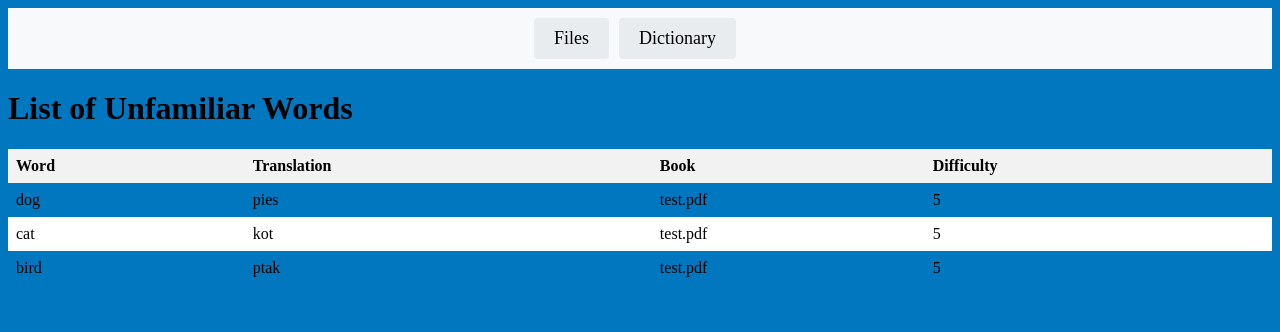
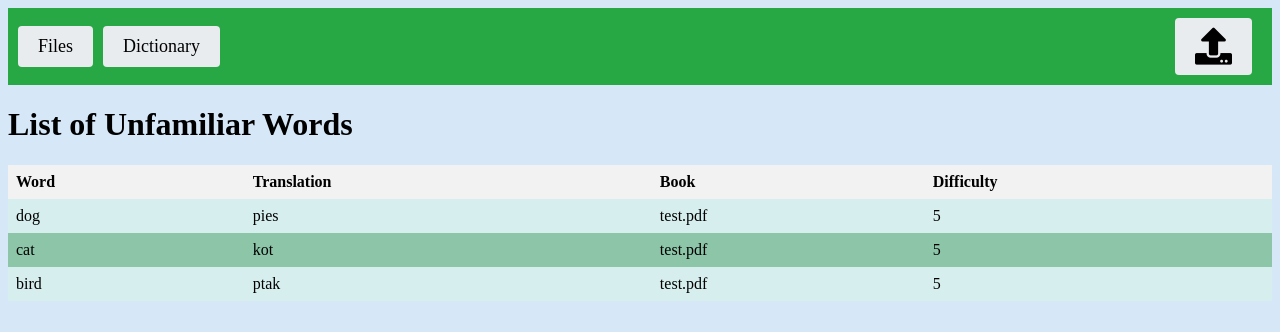
Before and after one commit to wreczek/pdf_viewer_and_dictionary, a Flask app: page /unfamiliar_words in a window 1280 px wide. Shown: the top 332 px of the page. Run offline with Flask 2, Linux system fonts and the light colour scheme; some libraries are stand-ins or nearby versions.

Commit message:
1. comment lines for tests; 2. change background and other stuff colors 3. add table zebra 4. add upload icon with upload html 5. experiments with pdf and iframe 6. sort pdfs 7. tests with 2 endpoints: pdf and pdf_viewer 8. new upload file endpoint 9. add style.css for tracking

```diff
--- a/app.py
+++ b/app.py
@@ -1,13 +1,13 @@
 import os
 import csv
 
-from flask import Flask, render_template, send_from_directory, send_file, url_for, request
+from flask import Flask, render_template, send_from_directory, send_file, url_for, request, redirect
 
 from utils import get_status, get_upload_date, get_access_date
 
 app = Flask(__name__)
 
-UPLOAD_FOLDER = "./documents"
+UPLOAD_FOLDER = "documents"
 app.config['UPLOAD_FOLDER'] = UPLOAD_FOLDER
 
 
@@ -30,6 +30,8 @@ def index():
             'status': status
         })
 
+    pdf_files_info.sort(key=lambda x: x['access_date'], reverse=True)
+
     return render_template('home.html', pdf_files_info=pdf_files_info)
 
 
@@ -47,11 +49,52 @@ def unfamiliar_words():
     return render_template('unfamiliar_words.html', word_list=word_list)
 
 
+@app.route('/pdf/<path:filename>')
+def pdf(filename):
+    directory = os.path.join(app.root_path, 'documents')
+    return send_from_directory(directory, filename)
+
+
 @app.route('/pdf_viewer/<path:filename>')
 def pdf_viewer(filename):
-    return render_template('pdf_viewer.html', file_name=filename)
+    pdf_path = url_for('pdf', filename=filename)
+    return render_template('pdf_viewer.html',
+                           file_name=filename,
+                           pdf_path=pdf_path)
 
 
-@app.route('/pdf/<path:filename>')
-def pdf(filename):
-    return send_file(os.path.join(app.root_path, 'documents', filename))
+@app.route('/upload', methods=['POST'])
+def upload_file():
+    if 'file' not in request.files:
+        return redirect(request.url)
+
+    file = request.files['file']
+
+    if file.filename == '':
+        return redirect(request.url)
+
+    if file:
+        filename = os.path.join(app.config['UPLOAD_FOLDER'], file.filename)
+        file.save(filename)
+        return redirect(url_for('index'))
+
+    return 'Upload failed'
+
+
+@app.route('/upload', methods=['GET', 'POST'])
+def upload_file2():
+    if request.method == 'POST':
+        if 'file' not in request.files:
+            return redirect(request.url)
+
+        file = request.files['file']
+
+        if file.filename == '':
+            return redirect(request.url)
+
+        if file:
+            filename = os.path.join(app.config['UPLOAD_FOLDER'], file.filename)
+            file.save(filename)
+            return redirect(url_for('index'))
+
+    return render_template('upload.html')
--- a/templates/bar.html
+++ b/templates/bar.html
@@ -1,26 +1,31 @@
 <!DOCTYPE html>
+
 <html>
+
 <head>
   <title>{% block title %}{% endblock %}</title>
 <!--  <link rel="stylesheet" href="{{ url_for('static', filename='css/bootstrap.min.css') }}">  cos psuje-->
-  <link rel="stylesheet" href="{{ url_for('static', filename='css/styles.css') }}">
+<!--  <link rel="stylesheet" href="{{ url_for('static', filename='css/styles.css') }}">-->
 
-  <script src="{{ url_for('static', filename='js/jquery.min.js') }}"></script>
-  <script src="{{ url_for('static', filename='js/bootstrap.min.js') }}"></script>
+  <link rel="stylesheet" href="https://cdnjs.cloudflare.com/ajax/libs/font-awesome/5.15.4/css/all.min.css" crossorigin="anonymous" />
+
+<!--  <script src="{{ url_for('static', filename='js/jquery.min.js') }}"></script>-->
+<!--  <script src="{{ url_for('static', filename='js/bootstrap.min.js') }}"></script>-->
 
   <style>
   body {
-      background-color: #0077be;
-    }
+      background-color: #d6e8f8;
+  }
+
     .nav-bar {
       display: flex;
-      justify-content: space-between;
+      justify-content: center;
       align-items: center;
-      background-color: #f8f9fa;
+      background-color: #28a745;
       padding: 10px;
       text-align: center;
-      justify-content: center;
     }
+
     .nav-bar a {
       display: inline-block;
       text-decoration: none;
@@ -55,26 +60,53 @@
     }
 
     .my-table tr:nth-child(even) {
-        background-color: #ffffff;  /* White background for even rows */
+        background-color: #8cc5a8 ;  /* black green background for even rows */
+    }
+
+    .my-table tr:nth-child(odd) {
+        background-color: #D6EEEE;  /* White green background for odd rows */
+    }
+
+    .upload-icon i {
+      font-size: 37px; /* Adjust the size as needed */
+    }
+
+    .upload-icon:hover i {
+      color: #007bff; /* Change the color on hover */
+    }
+
+    .upload-icon {
+      margin-left: auto;
     }
 
   </style>
+</head>
 
-</head>
 <body>
   <div class="nav-bar">
     <div>
       <a href="{{ url_for('index') }}">Files</a>
     </div>
+
     {% if current_file %}
-    <div>
-      <a href="#" class="active">{{ current_file }}</a>
-    </div>
+      <div>
+        <a href="#" class="active">{{ current_file }}</a>
+      </div>
     {% endif %}
+
     <div>
       <a href="{{ url_for('unfamiliar_words') }}">Dictionary</a>
     </div>
+
+   <div class="upload-icon">
+      <a href="{{ url_for('upload_file2') }}">
+        <i class="fas fa-upload"></i>
+      </a>
+    </div>
+
+
   </div>
   {% block content %}{% endblock %}
 </body>
+
 </html>
--- a/templates/pdf_viewer.html
+++ b/templates/pdf_viewer.html
@@ -6,7 +6,6 @@
 
 {% block content %}
   <div class="container">
-    <h1>{{ file_name }}</h1>
-    <iframe src="{{ url_for('pdf', filename=file_name) }}" width="100%" height="800px"></iframe>
+    <iframe src="{{ pdf_path }}" width="100%" height="800px"></iframe>
   </div>
 {% endblock %}
```
Also changed, not shown: static/css/style.css (added, +21 -0 lines), templates/upload.html (added, +12 -0 lines).
